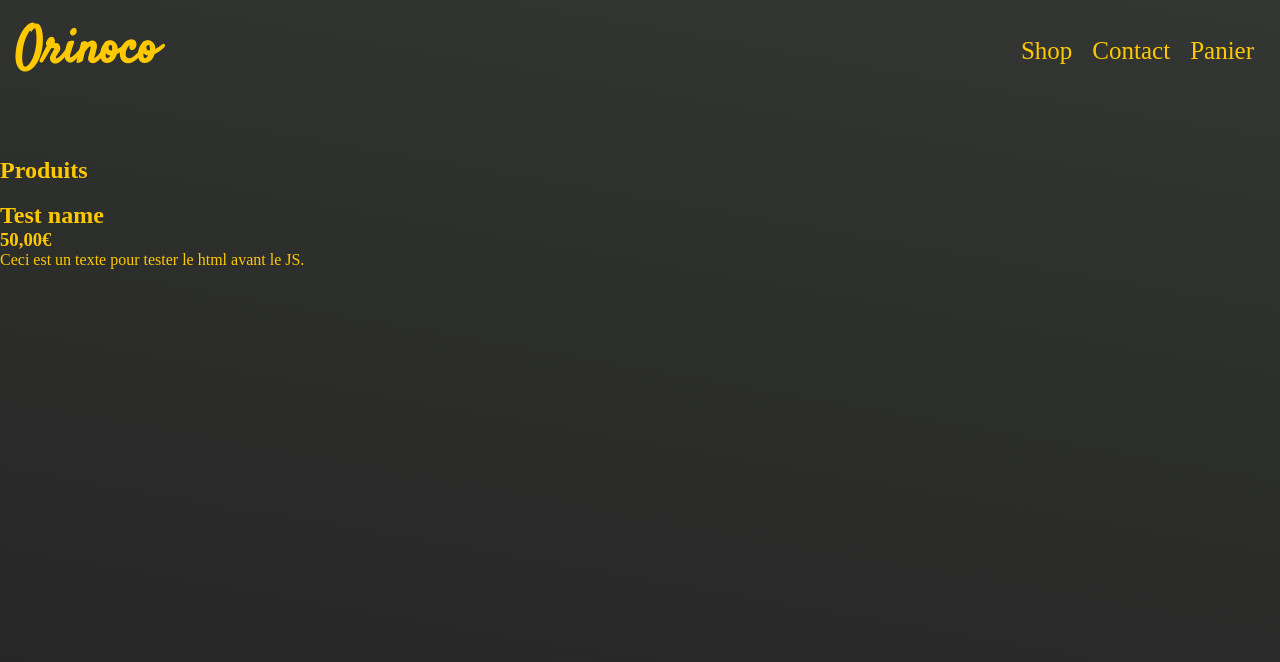
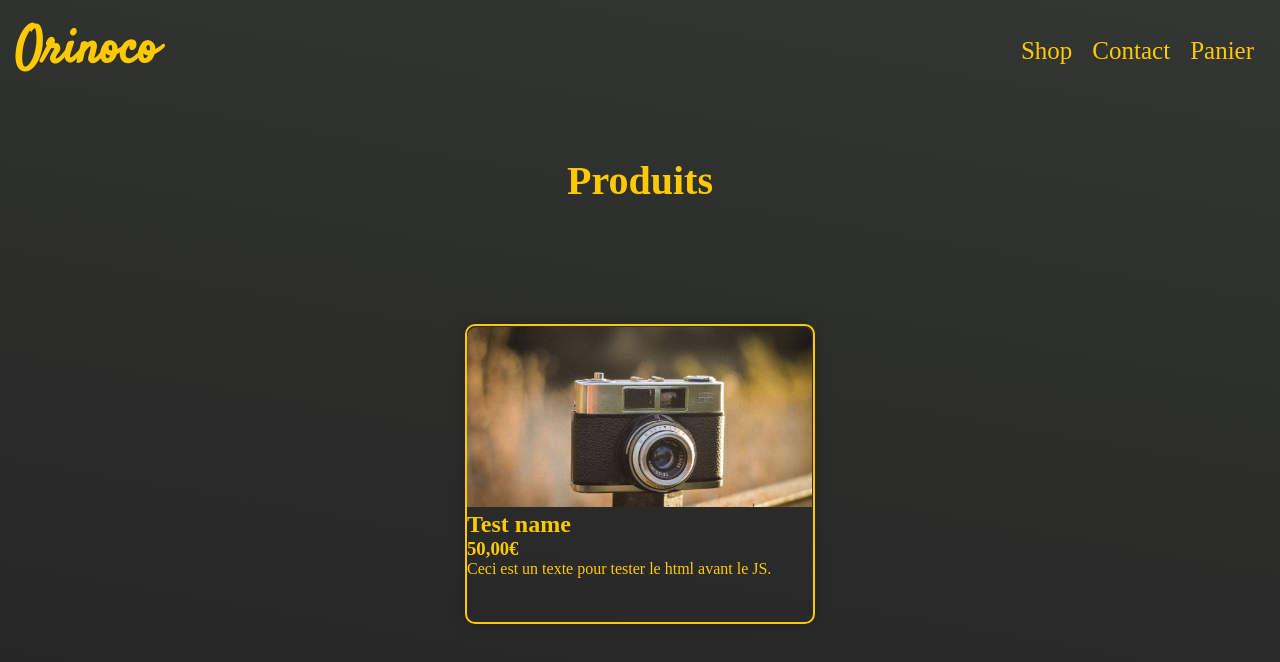
Before and after one commit to Wormav/Orinoco, a website: page index.html in a window 1280 px wide. Drawn offline with Linux system fonts and the light colour scheme.

Commit message:
CSS : main : card

```diff
--- a/index.html
+++ b/index.html
@@ -20,7 +20,7 @@
         <div class="container">
           <h2 class="titleShop">Produits</h2>
             <div class="card">
-                <img src="" alt="" class="cardImg">
+                <img src="./vcam_1.jpg" alt="" class="cardImg">
                 <div class="description">
                     <h2 class="descriptionTitle">Test name</h2>
                     <i class="descriptionNotation"></i>
--- /dev/null
+++ b/style/sass/layout/_main.scss
@@ -0,0 +1,28 @@
+.container {
+  display: flex;
+  justify-content: center;
+  align-items: center;
+  flex-direction: column;
+}
+
+.titleShop {
+  font-size: 40px;
+  color: $primary;
+  margin-bottom: 120px;
+}
+
+.card {
+    border : solid 2px $primary;
+    border-radius : 10px;
+    box-shadow: 0 0 16px #0000002e;
+    width: 350px;
+    height: 300px;
+
+    &Img {
+        margin-top: 1px;
+        border-radius: 10px 10px 0 0;
+        width: 345px;
+        height: 180px;
+        object-fit: cover;
+    }
+}
--- a/style/sass/main.scss
+++ b/style/sass/main.scss
@@ -2,5 +2,5 @@
 @import "./base/reset";
 @import "./fonts/font";
 @import "./layout/header";
-@import "./layout/body";
+@import "./layout/main";
 @import "./layout/footer";
```
Also changed, not shown: style/css/style.css, style/sass/layout/_body.scss (deleted), vcam_1.jpg (added), 1 other file.
